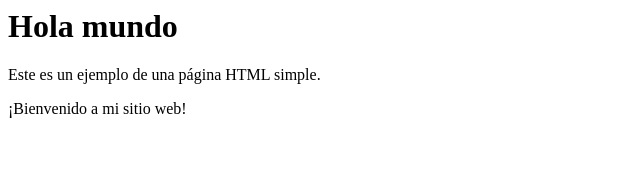
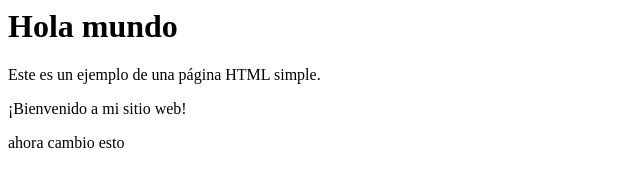
Before and after one commit to joagarcia1/PrograWeb, a plain HTML site: page index.html in a window 1280 px wide. Shown: the whole page, without its empty margins (0-640 px from the left). Drawn offline with Linux system fonts and the light colour scheme.

Commit message:
segundo cambio

```diff
--- a/index.html
+++ b/index.html
@@ -1,3 +1,4 @@
 <h1>Hola mundo</h1>
 <p>Este es un ejemplo de una página HTML simple.</p>
 <p>¡Bienvenido a mi sitio web!</p>
+ <p>ahora cambio esto</p>
```
